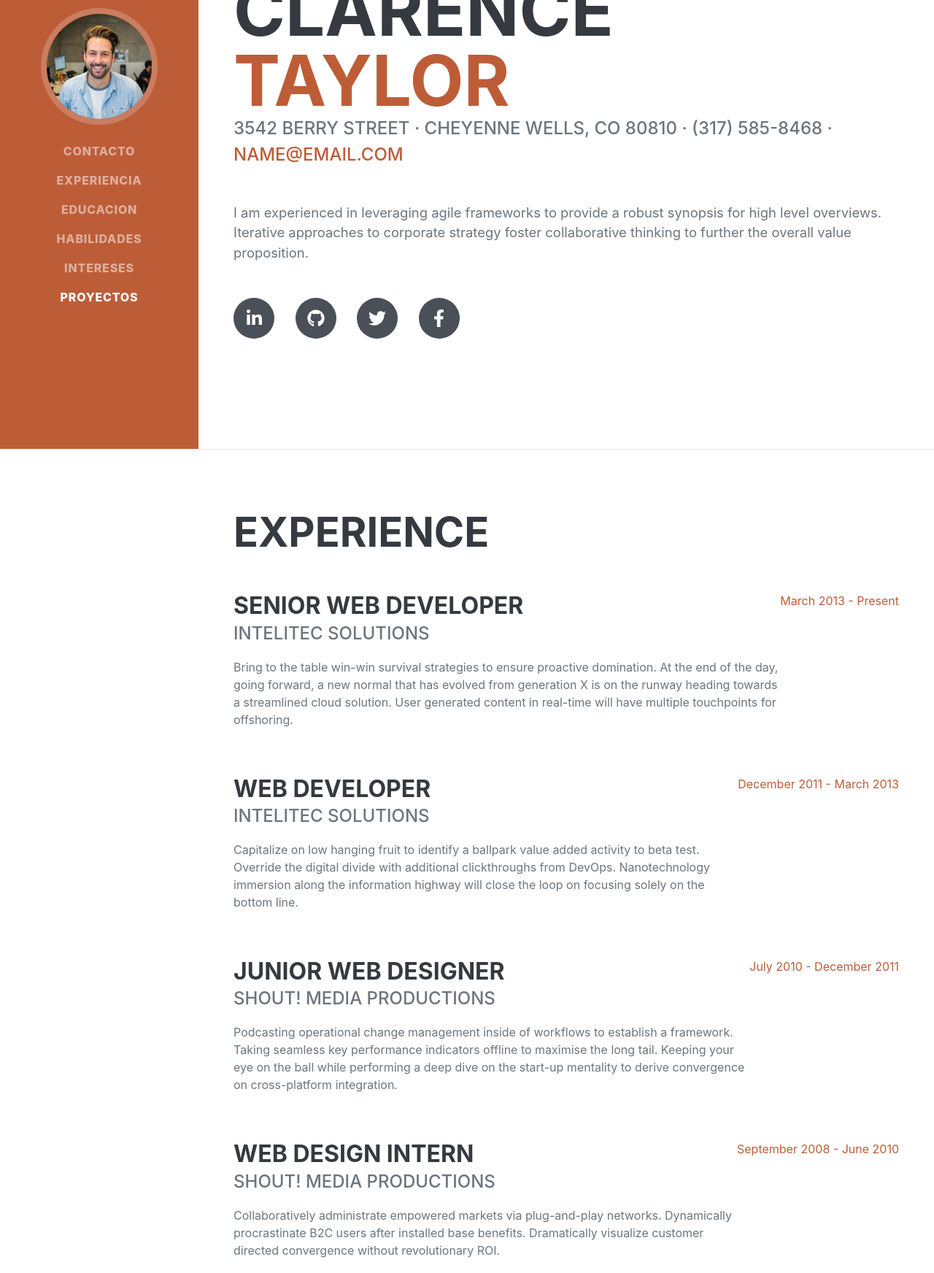
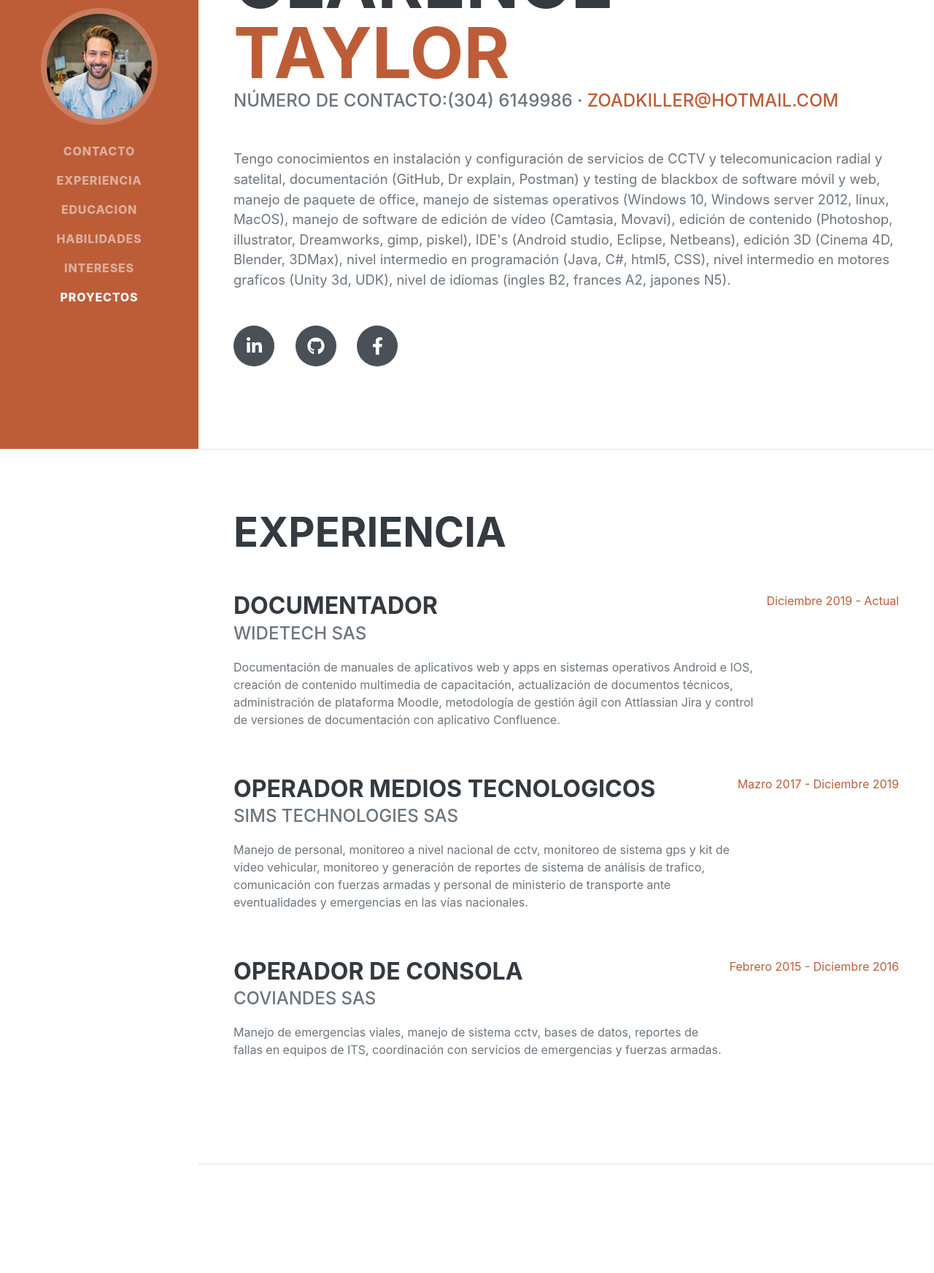
Before and after one commit to JonatanH225/CV, a plain HTML site: page index.html in a window 1280 px wide. Shown: the part 185-1929 px from the top of the page at 73% size. Drawn offline with nearby package versions, Linux system fonts and the light colour scheme; a web font is replaced by a local one.

Commit message:
Cambios en experiencia

```diff
--- a/index.html
+++ b/index.html
@@ -19,7 +19,7 @@
         <!-- Navigation-->
         <nav class="navbar navbar-expand-lg navbar-dark bg-primary fixed-top" id="sideNav">
             <a class="navbar-brand js-scroll-trigger" href="#page-top">
-                <span class="d-block d-lg-none">Clarence Taylor</span>
+                <span class="d-block d-lg-none">Jonatan Hernández</span>
                 <span class="d-none d-lg-block"><img class="img-fluid img-profile rounded-circle mx-auto mb-2" src="assets/img/profile.jpg" alt="" /></span>
             </a>
             <button class="navbar-toggler" type="button" data-toggle="collapse" data-target="#navbarSupportedContent" aria-controls="navbarSupportedContent" aria-expanded="false" aria-label="Toggle navigation"><span class="navbar-toggler-icon"></span></button>
@@ -44,15 +44,19 @@
                         <span class="text-primary">Taylor</span>
                     </h1>
                     <div class="subheading mb-5">
-                        3542 Berry Street · Cheyenne Wells, CO 80810 · (317) 585-8468 ·
-                        <a href="mailto:name@email.com">name@email.com</a>
+                        Número de contacto:(304) 6149986 ·
+                        <a href="mailto:name@email.com">zoadkiller@hotmail.com</a>
                     </div>
-                    <p class="lead mb-5">I am experienced in leveraging agile frameworks to provide a robust synopsis for high level overviews. Iterative approaches to corporate strategy foster collaborative thinking to further the overall value proposition.</p>
+                    <p class="lead mb-5">Tengo conocimientos en instalación y configuración de servicios de CCTV y telecomunicacion radial y satelital,
+                        documentación (GitHub, Dr explain, Postman) y testing de blackbox de software móvil y web, manejo de paquete de office, manejo
+                        de sistemas operativos (Windows 10, Windows server 2012, linux, MacOS), manejo de software de edición de vídeo (Camtasia, Movavi),
+                        edición de contenido (Photoshop, illustrator, Dreamworks, gimp, piskel), IDE's (Android studio, Eclipse, Netbeans),
+                        edición 3D (Cinema 4D, Blender, 3DMax), nivel intermedio en programación (Java, C#, html5, CSS), nivel intermedio en motores
+                        graficos (Unity 3d, UDK), nivel de idiomas (ingles B2, frances A2, japones N5). </p>
                     <div class="social-icons">
-                        <a class="social-icon" href="#"><i class="fab fa-linkedin-in"></i></a>
-                        <a class="social-icon" href="#"><i class="fab fa-github"></i></a>
-                        <a class="social-icon" href="#"><i class="fab fa-twitter"></i></a>
-                        <a class="social-icon" href="#"><i class="fab fa-facebook-f"></i></a>
+                        <a class="social-icon" href="https://www.linkedin.com/in/jonatan-hernandez-chavarro-76564180/"><i class="fab fa-linkedin-in"></i></a>
+                        <a class="social-icon" href="https://github.com/JonatanH225"><i class="fab fa-github"></i></a>
+                        <a class="social-icon" href="https://www.facebook.com/jonatan.hernandez.7967747/"><i class="fab fa-facebook-f"></i></a>
                     </div>
                 </div>
             </section>
@@ -60,39 +64,36 @@
             <!-- Experience-->
             <section class="resume-section" id="experience">
                 <div class="resume-section-content">
-                    <h2 class="mb-5">Experience</h2>
+                    <h2 class="mb-5">Experiencia</h2>
                     <div class="d-flex flex-column flex-md-row justify-content-between mb-5">
                         <div class="flex-grow-1">
-                            <h3 class="mb-0">Senior Web Developer</h3>
-                            <div class="subheading mb-3">Intelitec Solutions</div>
-                            <p>Bring to the table win-win survival strategies to ensure proactive domination. At the end of the day, going forward, a new normal that has evolved from generation X is on the runway heading towards a streamlined cloud solution. User generated content in real-time will have multiple touchpoints for offshoring.</p>
+                            <h3 class="mb-0">Documentador</h3>
+                            <div class="subheading mb-3">Widetech SAS</div>
+                            <p>Documentación de manuales de aplicativos web y apps en sistemas operativos Android e IOS, creación de contenido multimedia de
+                                capacitación, actualización de documentos técnicos, administración de plataforma Moodle, metodología de gestión ágil con Attlassian
+                                Jira y control de versiones de documentación con aplicativo Confluence.</p>
                         </div>
-                        <div class="flex-shrink-0"><span class="text-primary">March 2013 - Present</span></div>
+                        <div class="flex-shrink-0"><span class="text-primary">Diciembre 2019 - Actual</span></div>
                     </div>
                     <div class="d-flex flex-column flex-md-row justify-content-between mb-5">
                         <div class="flex-grow-1">
-                            <h3 class="mb-0">Web Developer</h3>
-                            <div class="subheading mb-3">Intelitec Solutions</div>
-                            <p>Capitalize on low hanging fruit to identify a ballpark value added activity to beta test. Override the digital divide with additional clickthroughs from DevOps. Nanotechnology immersion along the information highway will close the loop on focusing solely on the bottom line.</p>
+                            <h3 class="mb-0">Operador medios tecnologicos</h3>
+                            <div class="subheading mb-3">Sims Technologies SAS</div>
+                            <p>Manejo de personal, monitoreo a nivel nacional de cctv, monitoreo de sistema gps y kit de video vehicular, monitoreo y generación
+                                de reportes de sistema de análisis de trafico, comunicación con fuerzas armadas y personal de ministerio de transporte ante
+                                eventualidades y emergencias en las vías nacionales.</p>
                         </div>
-                        <div class="flex-shrink-0"><span class="text-primary">December 2011 - March 2013</span></div>
+                        <div class="flex-shrink-0"><span class="text-primary">Mazro 2017 - Diciembre 2019</span></div>
                     </div>
                     <div class="d-flex flex-column flex-md-row justify-content-between mb-5">
                         <div class="flex-grow-1">
-                            <h3 class="mb-0">Junior Web Designer</h3>
-                            <div class="subheading mb-3">Shout! Media Productions</div>
-                            <p>Podcasting operational change management inside of workflows to establish a framework. Taking seamless key performance indicators offline to maximise the long tail. Keeping your eye on the ball while performing a deep dive on the start-up mentality to derive convergence on cross-platform integration.</p>
+                            <h3 class="mb-0">Operador de consola</h3>
+                            <div class="subheading mb-3">Coviandes SAS</div>
+                            <p>Manejo de emergencias viales, manejo de sistema cctv, bases de datos, reportes de fallas en equipos de ITS, coordinación con servicios
+                                de emergencias y fuerzas armadas.</p>
                         </div>
-                        <div class="flex-shrink-0"><span class="text-primary">July 2010 - December 2011</span></div>
-                    </div>
-                    <div class="d-flex flex-column flex-md-row justify-content-between">
-                        <div class="flex-grow-1">
-                            <h3 class="mb-0">Web Design Intern</h3>
-                            <div class="subheading mb-3">Shout! Media Productions</div>
-                            <p>Collaboratively administrate empowered markets via plug-and-play networks. Dynamically procrastinate B2C users after installed base benefits. Dramatically visualize customer directed convergence without revolutionary ROI.</p>
-                        </div>
-                        <div class="flex-shrink-0"><span class="text-primary">September 2008 - June 2010</span></div>
-                    </div>
+                        <div class="flex-shrink-0"><span class="text-primary">Febrero 2015 - Diciembre 2016</span></div>
+
                 </div>
             </section>
             <hr class="m-0" />
```
